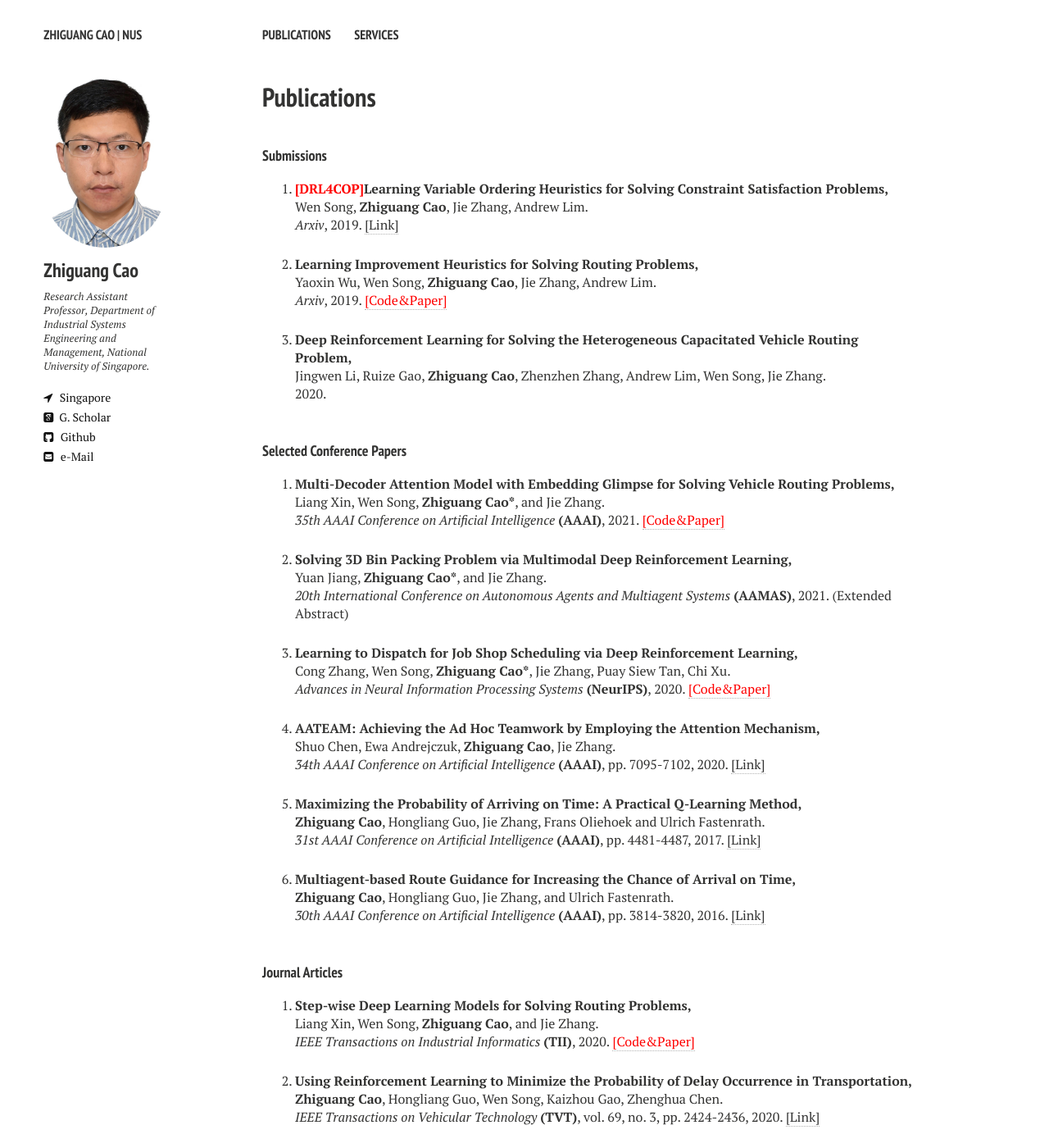
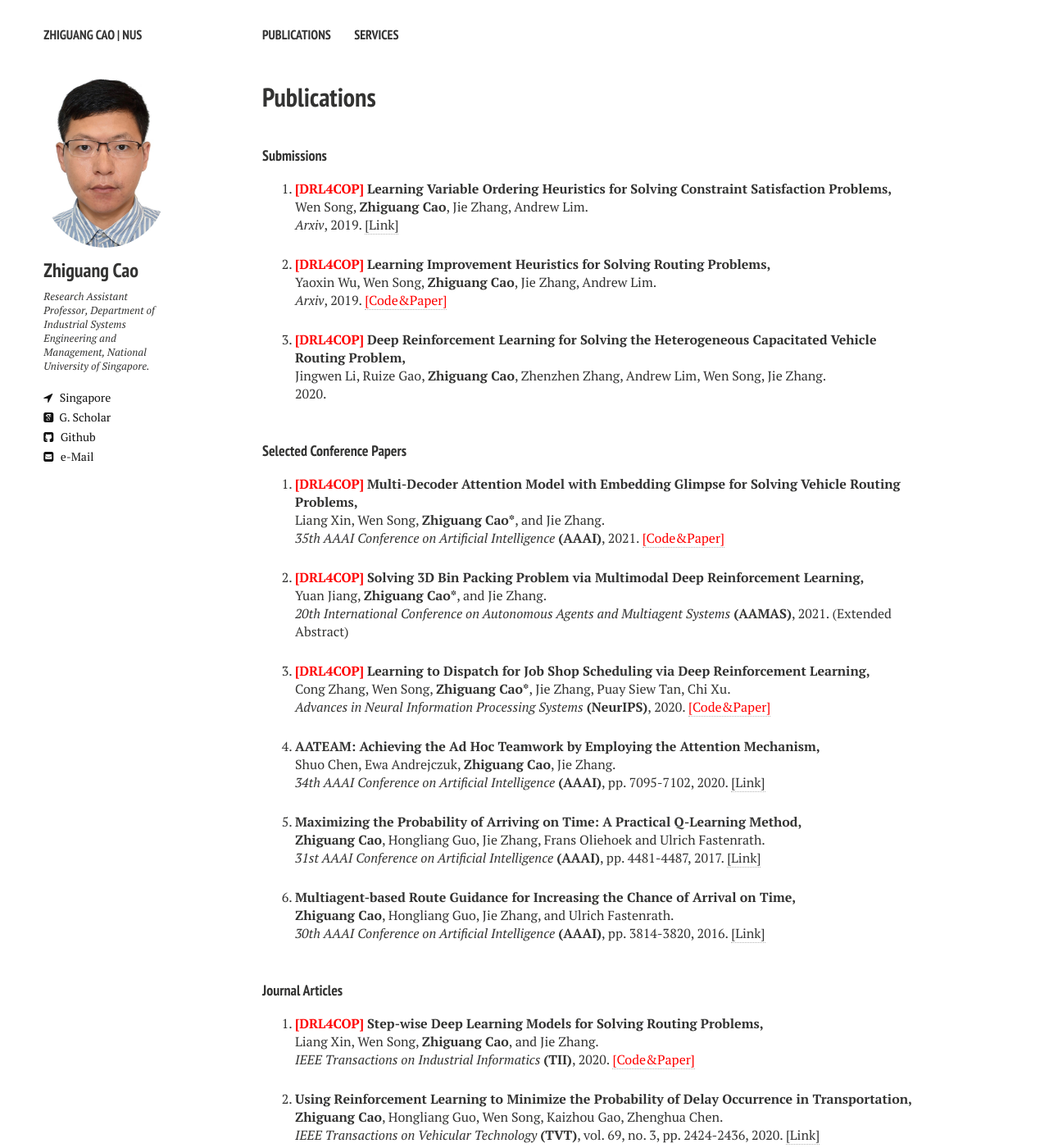
Before and after one commit to zhiguangcaosg/zhiguangcaosg.github.io, a Jekyll site: the page built from publications.md, in a window 1280 px wide and 1400 px high. Shown: the whole window at 82% size. Built offline with Jekyll 4.4.1, drawn with Linux system fonts in a browser that asks for light colours; nearby versions of some CDN libraries.

Commit message:
Update publications.html

```diff
--- a/_layouts/publications.html
+++ b/_layouts/publications.html
@@ -91,7 +91,7 @@ div.bibtex pre { font-size: 75%; overflow: auto;  width: 100%; padding: 0em 0em;
 
 <li>
 <p>
-<font color="#FF0000"><b>[DRL4COP]</b></font><b>Learning Variable Ordering Heuristics for Solving Constraint Satisfaction Problems,</b>
+<font color="#FF0000"><b>[DRL4COP]</b></font> <b>Learning Variable Ordering Heuristics for Solving Constraint Satisfaction Problems,</b>
 <br>Wen Song, <b>Zhiguang Cao</b>, Jie Zhang, Andrew Lim.<br>
 <i>Arxiv</i>, 2019. <a href="https://arxiv.org/abs/1912.10762" target="_blank">[Link]</a>
 </p>
@@ -99,7 +99,7 @@ div.bibtex pre { font-size: 75%; overflow: auto;  width: 100%; padding: 0em 0em;
 
 <li>
 <p>
-<b>Learning Improvement Heuristics for Solving Routing Problems,</b>
+<font color="#FF0000"><b>[DRL4COP]</b></font> <b>Learning Improvement Heuristics for Solving Routing Problems,</b>
 <br>Yaoxin Wu, Wen Song, <b>Zhiguang Cao</b>, Jie Zhang, Andrew Lim.<br>
 <i>Arxiv</i>, 2019. <a href="https://github.com/yining043/TSP-improve"  target="_blank"> <font color="#FF0000">[Code&Paper] </font></a>
 </p>
@@ -107,7 +107,7 @@ div.bibtex pre { font-size: 75%; overflow: auto;  width: 100%; padding: 0em 0em;
 
 <li>
 <p>
-<b>Deep Reinforcement Learning for Solving the Heterogeneous Capacitated Vehicle Routing Problem,</b>
+<font color="#FF0000"><b>[DRL4COP]</b></font> <b>Deep Reinforcement Learning for Solving the Heterogeneous Capacitated Vehicle Routing Problem,</b>
 <br>Jingwen Li, Ruize Gao, <b>Zhiguang Cao</b>, Zhenzhen Zhang, Andrew Lim, Wen Song, Jie Zhang.<br>
 2020.
 </p>
@@ -125,7 +125,7 @@ div.bibtex pre { font-size: 75%; overflow: auto;  width: 100%; padding: 0em 0em;
 
 <li>
 <p>
-<b>Multi-Decoder Attention Model with Embedding Glimpse for Solving Vehicle Routing Problems,</b>
+<font color="#FF0000"><b>[DRL4COP]</b></font> <b>Multi-Decoder Attention Model with Embedding Glimpse for Solving Vehicle Routing Problems,</b>
 <br> Liang Xin, Wen Song, <b>Zhiguang Cao*</b>, and Jie Zhang.<br>
 <i>35th AAAI Conference on Artificial Intelligence</i> <b>(AAAI)</b>, 2021. <a href="https://github.com/liangxinedu/MDAM"  target="_blank"> <font color="#FF0000">[Code&Paper] </font></a>
 </p>
@@ -133,7 +133,7 @@ div.bibtex pre { font-size: 75%; overflow: auto;  width: 100%; padding: 0em 0em;
 
 <li>
 <p>
-<b>Solving 3D Bin Packing Problem via Multimodal Deep Reinforcement Learning,</b>
+<font color="#FF0000"><b>[DRL4COP]</b></font> <b>Solving 3D Bin Packing Problem via Multimodal Deep Reinforcement Learning,</b>
 <br>Yuan Jiang, <b>Zhiguang Cao*</b>, and Jie Zhang.<br>
 <i>20th International Conference on Autonomous Agents and Multiagent Systems</i> <b>(AAMAS)</b>, 2021. (Extended Abstract)
 </p>
@@ -141,7 +141,7 @@ div.bibtex pre { font-size: 75%; overflow: auto;  width: 100%; padding: 0em 0em;
 
 <li>
 <p>
-<b>Learning to Dispatch for Job Shop Scheduling via Deep Reinforcement Learning,</b>
+<font color="#FF0000"><b>[DRL4COP]</b></font> <b>Learning to Dispatch for Job Shop Scheduling via Deep Reinforcement Learning,</b>
 <br>Cong Zhang, Wen Song, <b>Zhiguang Cao*</b>, Jie Zhang, Puay Siew Tan, Chi Xu.<br>
 <i>Advances in Neural Information Processing Systems</i> <b>(NeurIPS)</b>, 2020. <a href="https://github.com/zcajiayin/L2D"  target="_blank"> <font color="#FF0000">[Code&Paper] </font></a>
 </p>
@@ -242,7 +242,7 @@ div.bibtex pre { font-size: 75%; overflow: auto;  width: 100%; padding: 0em 0em;
 
 <li>
 <p>
-<b>Step-wise Deep Learning Models for Solving Routing Problems,</b>
+<font color="#FF0000"><b>[DRL4COP]</b></font> <b>Step-wise Deep Learning Models for Solving Routing Problems,</b>
 <br> Liang Xin, Wen Song, <b>Zhiguang Cao</b>, and Jie Zhang.<br>
 <i> IEEE Transactions on Industrial Informatics</i> <b>(TII)</b>, 2020. <a href="https://github.com/liangxinedu/stepwise" target="_blank"><font color="#FF0000">[Code&Paper] </font></a>
 </p>
```
